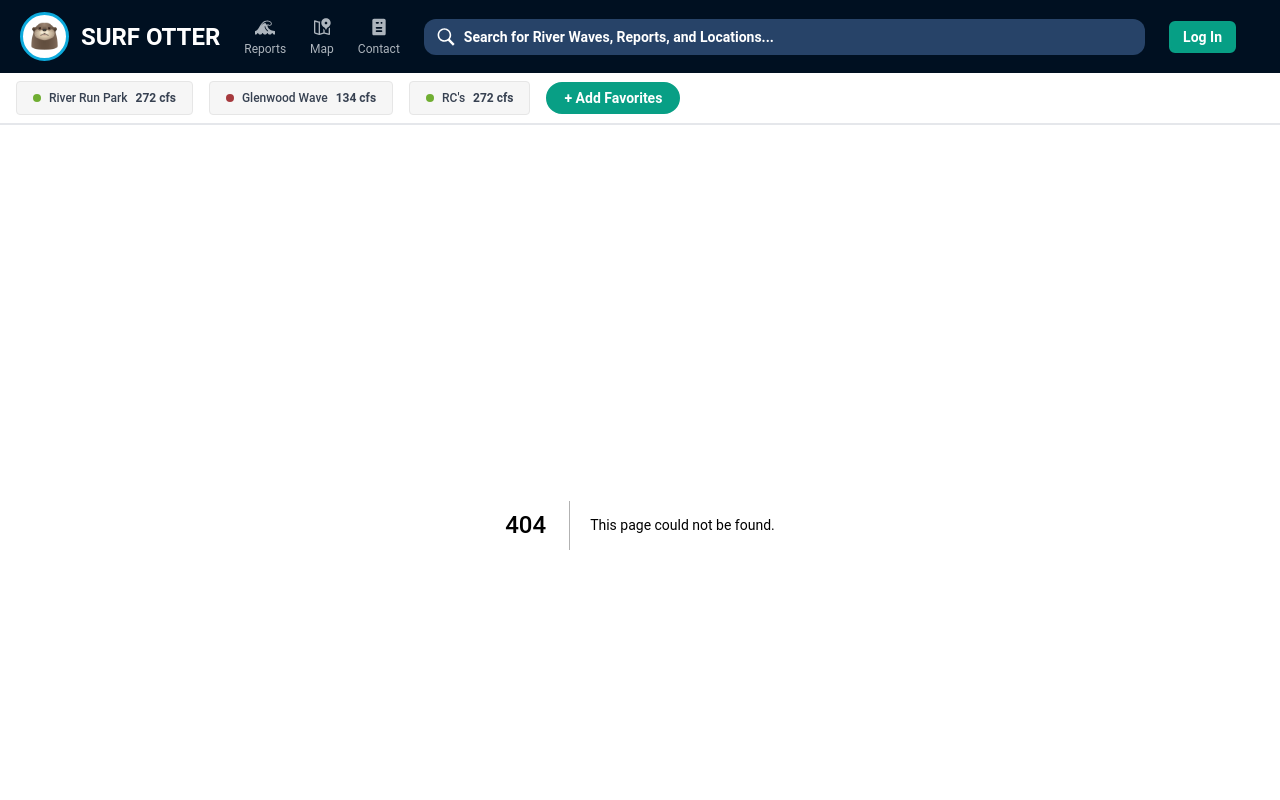
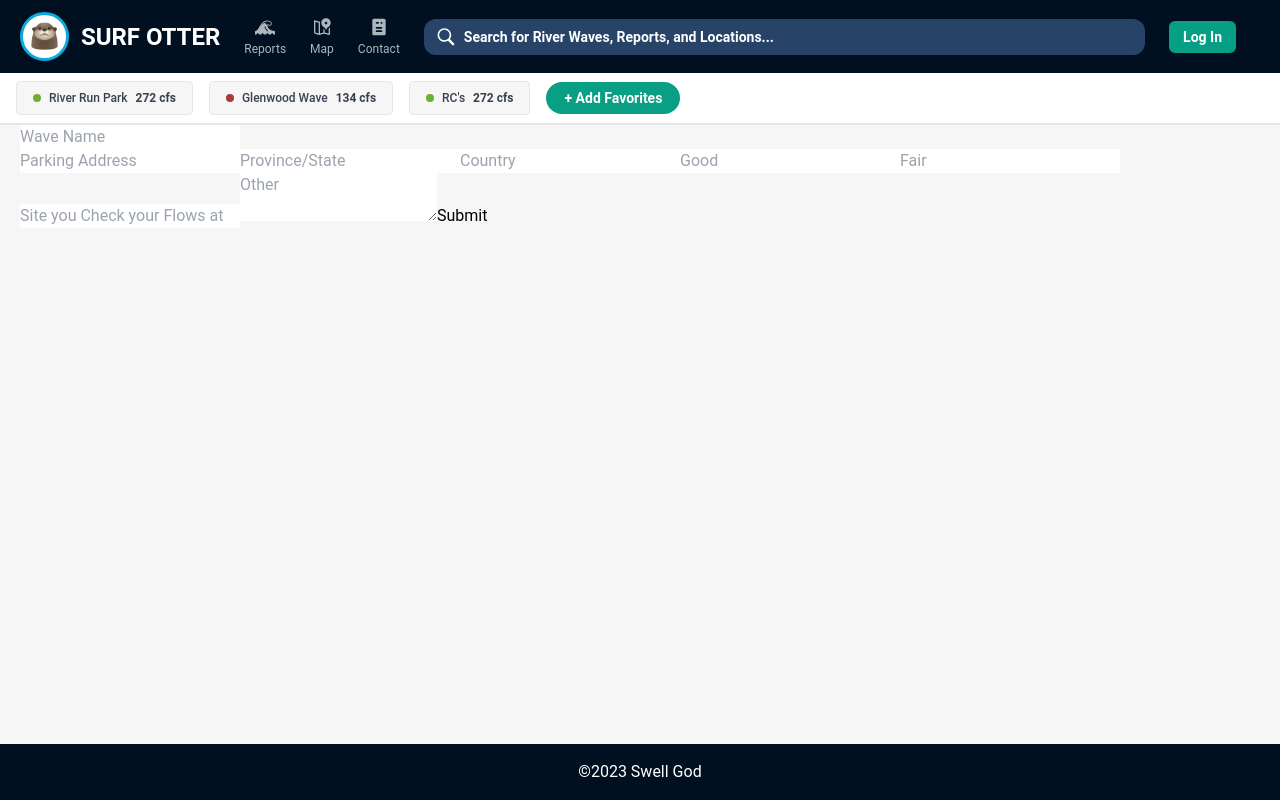
Before and after one commit to charliebarger/river-surf-report, a Next.js app: page /contact in a window 1280 px wide. Before the commit this address had no page. Shown: the top 800 px of the page. Built offline with nearby package versions, Linux system fonts and the light colour scheme.

Commit message:
add react hook form and begin form design

```diff
--- /dev/null
+++ b/pages/contact.tsx
@@ -0,0 +1,66 @@
+import React from "react";
+import { useForm } from "react-hook-form";
+
+interface ContactForm {
+  waveName: string;
+  parkingAddress: string;
+  state: string;
+  country: string;
+  goodCondition: number;
+  fairCondition: number;
+  poorCondition: number;
+  flowSite: string;
+  other: string;
+}
+
+const Contact = () => {
+  const {
+    register,
+    handleSubmit,
+    watch,
+    formState: { errors },
+  } = useForm<ContactForm>();
+  const wave = watch("waveName");
+  return (
+    <main className="m-auto max-w-screen-xl px-5">
+      <form onSubmit={handleSubmit((data) => console.log(data))}>
+        <input
+          {...register("waveName", { required: "This is requires" })}
+          placeholder="Wave Name"
+        />
+        <p>{wave}</p>
+        <p>{errors.waveName?.message}</p>
+        <input
+          {...register("parkingAddress", { required: "This is requires" })}
+          placeholder="Parking Address"
+        />
+        <input
+          {...register("state", { required: "This is requires" })}
+          placeholder="Province/State"
+        />
+        <input
+          {...register("country", { required: "This is requires" })}
+          placeholder="Country"
+        />
+        <input
+          {...register("goodCondition")}
+          placeholder="Good"
+          type="number"
+        />
+        <input
+          {...register("fairCondition")}
+          placeholder="Fair"
+          type="number"
+        />
+        <input
+          {...register("flowSite")}
+          placeholder="Site you Check your Flows at"
+        />
+        <textarea {...register("other")} placeholder="Other" />
+        <input type="submit" value="Submit" />
+      </form>
+    </main>
+  );
+};
+
+export default Contact;
```
